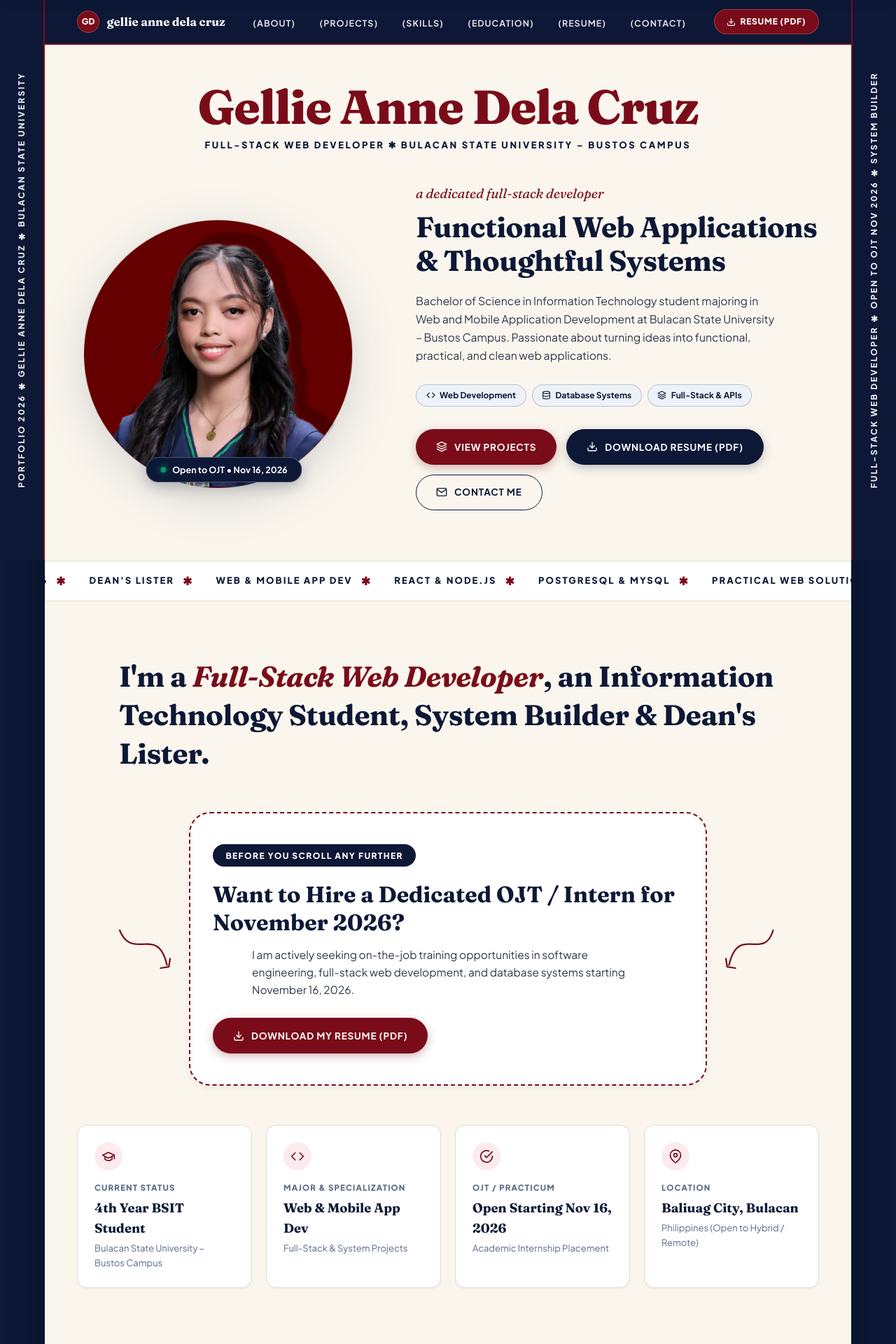
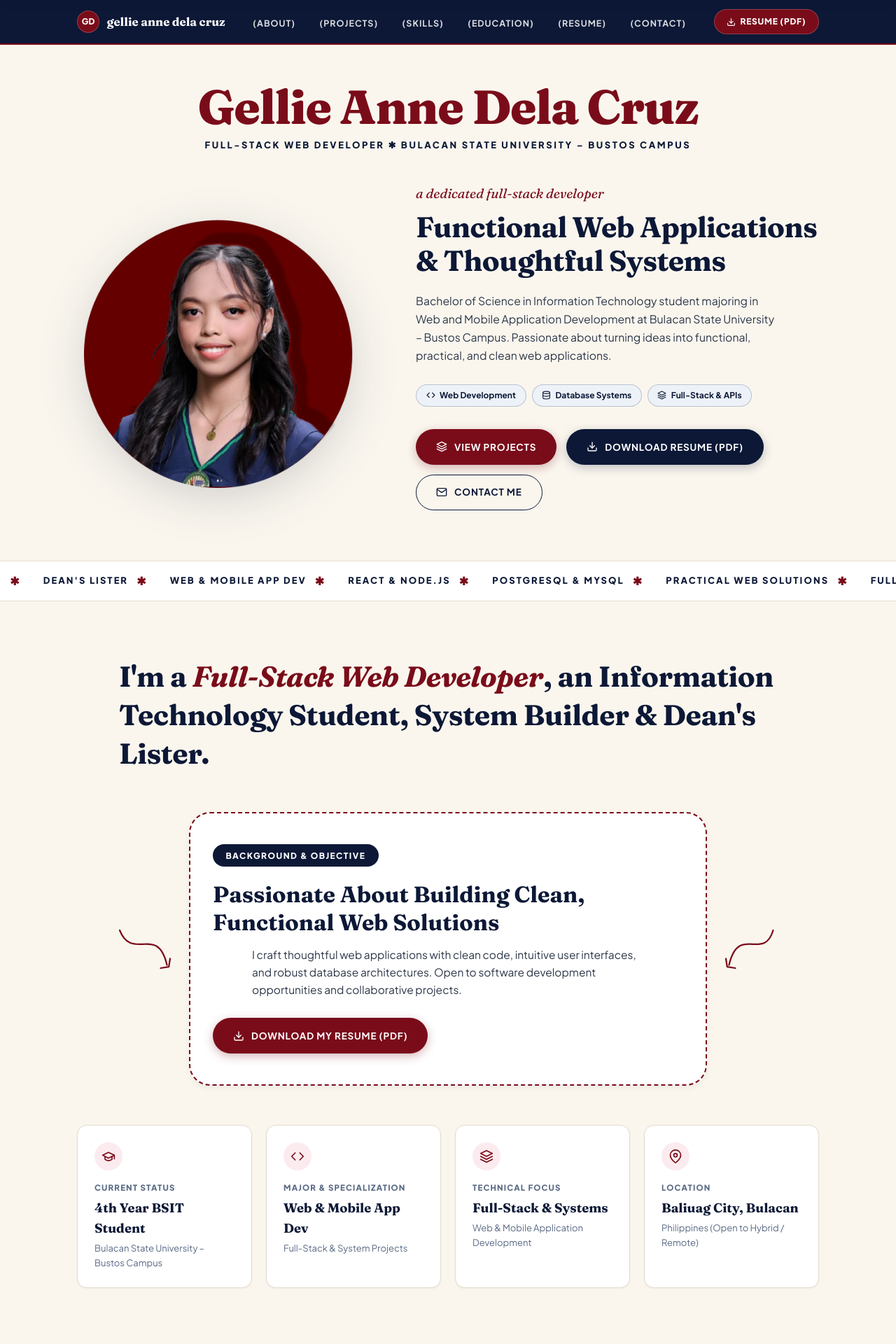
Before and after one commit to gellieascanodelacruz-rgb/Portfolio, a React (Vite) app: page / in a window 1280 px wide. Shown: the top 1920 px of the page at 70% size. Built offline with nearby package versions, Linux system fonts and the light colour scheme.

Commit message:
Remove side borders, remove portrait floating tag, tone down OJT ad wording to normal portfolio, update LODGR and OSOADOCS live links, and fix contact cards alignment

```diff
--- a/src/App.jsx
+++ b/src/App.jsx
@@ -14,13 +14,6 @@ import Footer from "./components/Footer";
 export default function App() {
   return (
     <div className="editorial-site-wrapper">
-      {/* Left Terracotta Margin with Vertical Text */}
-      <aside className="editorial-margin margin-left" aria-hidden="true">
-        <div className="margin-track">
-          <span>PORTFOLIO 2026 ✱ GELLIE ANNE DELA CRUZ ✱ BULACAN STATE UNIVERSITY</span>
-        </div>
-      </aside>
-
       {/* Main Canvas */}
       <div className="editorial-canvas">
         <Navbar />
@@ -37,13 +30,6 @@ export default function App() {
         </main>
         <Footer />
       </div>
-
-      {/* Right Terracotta Margin with Vertical Text */}
-      <aside className="editorial-margin margin-right" aria-hidden="true">
-        <div className="margin-track">
-          <span>FULL-STACK WEB DEVELOPER ✱ OPEN TO OJT NOV 2026 ✱ SYSTEM BUILDER</span>
-        </div>
-      </aside>
     </div>
   );
 }
--- a/src/components/About.jsx
+++ b/src/components/About.jsx
@@ -20,15 +20,15 @@ export default function About() {
           </svg>
 
           <span className="dashed-callout-badge">
-            BEFORE YOU SCROLL ANY FURTHER
+            BACKGROUND & OBJECTIVE
           </span>
 
           <h3 className="dashed-callout-title">
-            Want to Hire a Dedicated OJT / Intern for November 2026?
+            Passionate About Building Clean, Functional Web Solutions
           </h3>
 
           <p className="dashed-callout-text">
-            I am actively seeking on-the-job training opportunities in software engineering, full-stack web development, and database systems starting November 16, 2026.
+            I craft thoughtful web applications with clean code, intuitive user interfaces, and robust database architectures. Open to software development opportunities and collaborative projects.
           </p>
 
           <a
--- a/src/components/Contact.jsx
+++ b/src/components/Contact.jsx
@@ -51,7 +51,7 @@ export default function Contact() {
           </span>
           <h2 className="section-title">Contact Information</h2>
           <p className="section-subtitle">
-            Interested in discussing an internship, OJT opportunity, or student project? Feel free to reach out.
+            Interested in discussing software development, collaboration, or potential opportunities? Feel free to reach out.
           </p>
         </div>
 
@@ -59,7 +59,7 @@ export default function Contact() {
           {/* Left Column: Direct Contact Info */}
           <div className="contact-info-panel">
             <p className="contact-intro-text">
-              I am actively looking for internship and OJT positions in software development, web development, and database systems. You can reach me directly through any of the channels below.
+              I am open to software development opportunities, web applications, and database system projects. You can reach me directly through any of the channels below.
             </p>
 
             <div className="contact-cards-stack">
@@ -216,7 +216,7 @@ export default function Contact() {
                     name="subject"
                     value={formData.subject}
                     onChange={handleChange}
-                    placeholder="e.g. OJT / Internship Inquiry"
+                    placeholder="e.g. Project Inquiry or Collaboration"
                     className="form-input"
                   />
                 </div>
--- a/src/components/Projects.jsx
+++ b/src/components/Projects.jsx
@@ -82,14 +82,28 @@ export default function Projects() {
                   ))}
                 </div>
 
-                {/* Pill Action Button */}
-                <button
-                  type="button"
-                  onClick={() => setSelectedProject(project)}
-                  className={`btn project-pod-btn ${idx === 1 ? "btn-secondary" : "btn-primary"}`}
-                >
-                  <span>Explore Project</span>
-                </button>
+                {/* Action Buttons Row */}
+                <div className="project-pod-actions">
+                  <button
+                    type="button"
+                    onClick={() => setSelectedProject(project)}
+                    className="btn project-pod-btn btn-primary"
+                  >
+                    <span>Case Study</span>
+                  </button>
+                  {project.demo && project.demo.startsWith("http") && (
+                    <a
+                      href={project.demo}
+                      target="_blank"
+                      rel="noopener noreferrer"
+                      className="btn project-pod-btn btn-secondary"
+                      title={`Visit ${project.title} live website`}
+                    >
+                      <Icon name="ExternalLink" size={14} />
+                      <span>Live Demo</span>
+                    </a>
+                  )}
+                </div>
               </article>
             ))}
           </div>
--- a/src/components/hero.jsx
+++ b/src/components/hero.jsx
@@ -8,7 +8,7 @@ export default function Hero() {
     "FULL-STACK DEVELOPER",
     "BSIT 4TH YEAR",
     "BULSU BUSTOS",
-    "OPEN TO OJT NOV 2026",
+    "SOFTWARE SOLUTIONS",
     "DEAN'S LISTER",
     "WEB & MOBILE APP DEV",
     "REACT & NODE.JS",
@@ -40,10 +40,6 @@ export default function Hero() {
                   alt={personalInfo.name}
                   className="hero-photo-img"
                 />
-                <div className="portrait-floating-tag">
-                  <span className="pulse-dot" />
-                  <span>Open to OJT • Nov 16, 2026</span>
-                </div>
               </div>
             </div>
 
--- a/src/data/portfolioData.js
+++ b/src/data/portfolioData.js
@@ -8,7 +8,7 @@
 export const personalInfo = {
   name: "Gellie Anne Dela Cruz",
   title: "Full-Stack Web Developer",
-  status: "Open to OJT / Internship — Starting November 16, 2026",
+  status: "Full-Stack Web Developer — BulSU Bustos",
   location: "Baliuag City, Bulacan, Philippines",
   shortBio:
     "Full-Stack Web Developer focused on building functional, user-friendly, and practical web applications.",
@@ -34,12 +34,12 @@ export const personalInfo = {
       icon: "Code",
     },
     {
-      id: "card-availability",
-      label: "OJT / Practicum",
-      value: "Open Starting Nov 16, 2026",
-      subtext: "Academic Internship Placement",
-      icon: "CheckCircle",
-      highlight: true,
+      id: "card-focus",
+      label: "Technical Focus",
+      value: "Full-Stack & Systems",
+      subtext: "Web & Mobile Application Development",
+      icon: "Layers",
+      highlight: false,
     },
     {
       id: "card-location",
@@ -167,7 +167,7 @@ export const projectsData = [
       "Designed to improve document accessibility and organizational efficiency",
     ],
     github: "https://github.com/gellieascanodelacruz-rgb",
-    demo: "#contact",
+    demo: "https://www.osoadocs.website/",
     caseStudy: {
       overview:
         "OSOADOCS was designed to eliminate paperwork bottlenecks in student organizations. It centralizes all official records into a clean digital workflow with end-to-end tracking.",
@@ -209,7 +209,7 @@ export const projectsData = [
       "Uses Firebase authentication for secure user accounts and session persistence",
     ],
     github: "https://github.com/gellieascanodelacruz-rgb",
-    demo: "#contact",
+    demo: "https://lodgrs.vercel.app",
     caseStudy: {
       overview:
         "LODGR is an accommodation marketplace concept built with modern ReactJS and Firebase. It demonstrates real-time user authentication and third-party payment gateway integration.",
@@ -316,7 +316,7 @@ export const resumeData = {
   title: "Gellie Anne Dela Cruz - Resume",
   version: "Full-Stack Web Developer",
   summary:
-    "Bachelor of Science in Information Technology student majoring in Web and Mobile Application Development at Bulacan State University – Bustos Campus. Passionate about turning ideas into functional, user-friendly, and practical web applications. Experienced in front-end and back-end development, database management, API integration, and developing web, desktop, and system projects. Open to OJT / Internship starting November 16, 2026.",
+    "Bachelor of Science in Information Technology student majoring in Web and Mobile Application Development at Bulacan State University – Bustos Campus. Passionate about turning ideas into functional, user-friendly, and practical web applications. Experienced in front-end and back-end development, database management, API integration, and developing web, desktop, and system projects.",
   sections: [
     {
       title: "Education",
--- a/src/index.css
+++ b/src/index.css
@@ -97,68 +97,24 @@ body {
    ========================================================================== */
 
 .editorial-site-wrapper {
-  display: flex;
+  display: block;
   min-height: 100vh;
   width: 100%;
-  background-color: var(--theme-dark-blue);
+  background-color: var(--theme-canvas-cream);
   position: relative;
 }
 
 .editorial-margin {
-  display: none;
-  width: var(--frame-margin-width);
-  min-width: var(--frame-margin-width);
-  background-color: var(--theme-dark-blue);
-  color: #ffffff;
-  position: sticky;
-  top: 0;
-  height: 100vh;
-  z-index: 40;
-  overflow: hidden;
-  user-select: none;
-}
-
-@media (min-width: 1080px) {
-  .editorial-margin {
-    display: flex;
-    align-items: center;
-    justify-content: center;
-  }
-}
-
-.editorial-margin.margin-left {
-  border-right: 2px solid var(--theme-dark-red);
-}
-
-.editorial-margin.margin-right {
-  border-left: 2px solid var(--theme-dark-red);
-}
-
-.margin-track {
-  writing-mode: vertical-rl;
-  transform: rotate(180deg);
-  font-size: 0.75rem;
-  font-weight: 800;
-  letter-spacing: 0.18em;
-  text-transform: uppercase;
-  color: rgba(255, 255, 255, 0.9);
-  white-space: nowrap;
-  display: flex;
-  align-items: center;
-  gap: 1.5rem;
-}
-
-.margin-track .star {
-  color: #f87171;
+  display: none !important;
 }
 
 .editorial-canvas {
-  flex: 1;
+  width: 100%;
   min-width: 0;
   background-color: var(--theme-canvas-cream);
   color: var(--theme-text-body);
   position: relative;
-  box-shadow: 0 0 50px rgba(0, 0, 0, 0.25);
+  box-shadow: none;
 }
 
 /* Container */
@@ -1021,8 +977,22 @@ a {
   border-radius: var(--radius-xs);
 }
 
-.project-pod-btn {
+.project-pod-actions {
+  display: flex;
+  gap: 0.65rem;
   width: 100%;
+  margin-top: auto;
+}
+
+.project-pod-actions .project-pod-btn {
+  flex: 1;
+  padding: 0.65rem 0.5rem;
+  font-size: 0.8125rem;
+  display: inline-flex;
+  align-items: center;
+  justify-content: center;
+  gap: 0.35rem;
+  text-decoration: none;
 }
 
 /* ==========================================================================
@@ -1529,16 +1499,26 @@ a {
   flex-shrink: 0;
 }
 
+.contact-card-text {
+  display: flex;
+  flex-direction: column;
+  align-items: flex-start;
+  min-width: 0;
+  flex: 1;
+}
+
 .contact-card-label {
+  display: block;
   font-size: 0.71875rem;
   font-weight: 800;
   letter-spacing: 0.1em;
   text-transform: uppercase;
-  color: var(--theme-text-muted);
-  margin-bottom: 0.2rem;
+  color: var(--theme-dark-red);
+  margin-bottom: 0.25rem;
 }
 
 .contact-card-val {
+  display: block;
   font-family: var(--font-sans);
   font-size: 0.9375rem;
   font-weight: 700;
```
